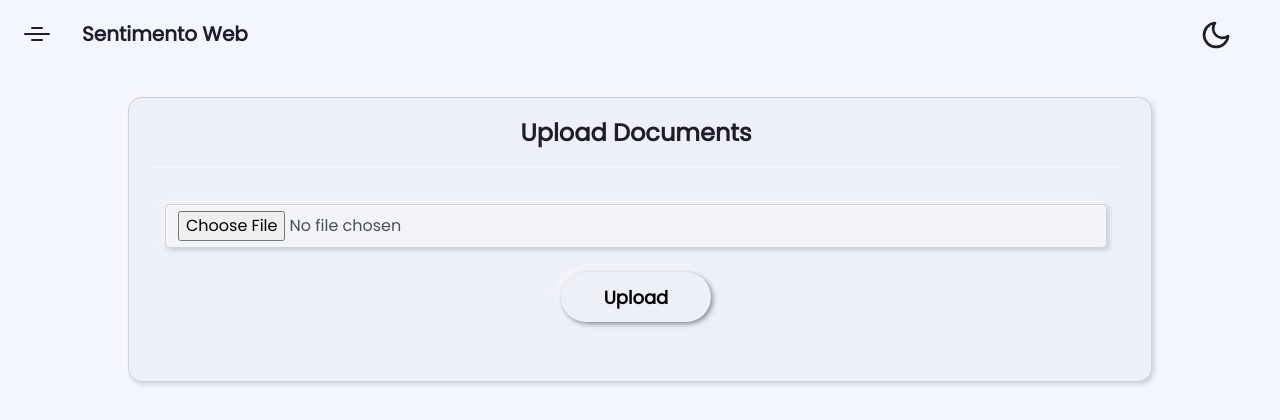
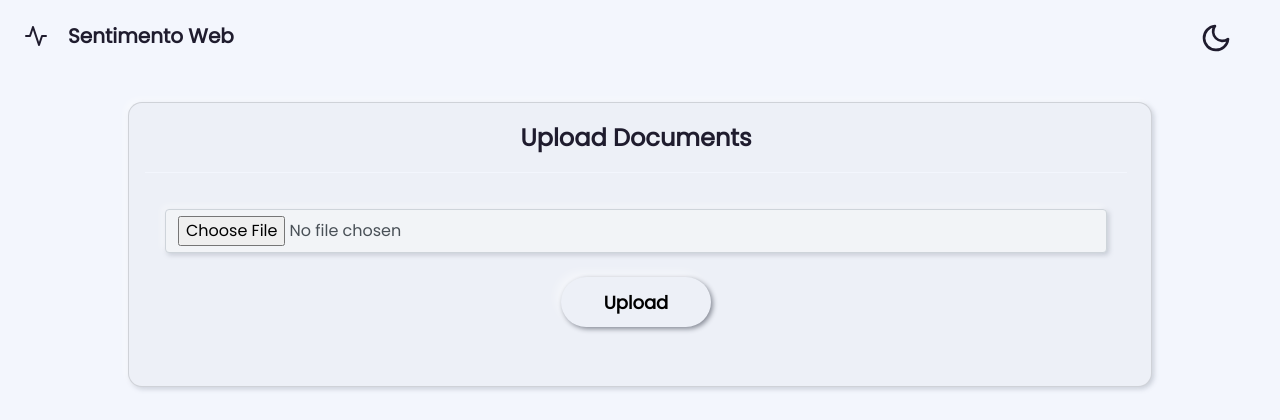
Before and after one commit to jackshendrikov/sensus-web, a Django app: page / in a window 1280 px wide. Shown: the top 420 px of the page. Run offline with Django 3.2, Linux system fonts and the light colour scheme; data that the repository does not hold is empty; parts of the project's set-up code (start-up, migrations or seed data) failed here and were passed over; some libraries are stand-ins or nearby versions.

Commit message:
Renamed upload view

```diff
--- a/analyzer/templates/analyzer/list.html
+++ b/analyzer/templates/analyzer/upload.html
@@ -16,7 +16,11 @@
 <div class="app-container">
     <div class="app-header">
         <div class="app-header-left">
-            <span class="app-icon"></span>
+            <span class="app-icon">
+                <svg xmlns="http://www.w3.org/2000/svg" width="24" height="24" viewBox="0 0 24 24" fill="none" stroke="currentColor" stroke-width="2" stroke-linecap="round" stroke-linejoin="round" class="feather feather-activity">
+                    <polyline points="22 12 18 12 15 21 9 3 6 12 2 12" />
+                </svg>
+            </span>
             <p class="app-name">Sentimento Web</p>
         </div>
 
@@ -44,7 +48,7 @@
         </div>
 
         <div class="card-body">
-            <form action="{% url "my-view" %}" method="post" enctype="multipart/form-data">
+            <form action="{% url "upload" %}" method="post" enctype="multipart/form-data">
                 {% csrf_token %}
                 <p>{{ form.non_field_errors }}</p>
                 <div class="upload" style="color: var(--app-container); text-align:center;">
@@ -67,8 +71,17 @@
 
 <span class="footer-title">JackShen Engeneering, {% now "Y" %}</span>
 
-<script src='{% static "home/js/analyzer.js" %}'></script>
-    <script src="https://code.jquery.com/jquery-3.5.1.js" integrity="sha256-QWo7LDvxbWT2tbbQ97B53yJnYU3WhH/C8ycbRAkjPDc=" crossorigin="anonymous"></script>
+<script>
+    document.addEventListener('DOMContentLoaded', function () {
+        let modeSwitch = document.querySelector('.mode-switch');
+
+        modeSwitch.addEventListener('click', function () {
+            document.documentElement.classList.toggle('dark');
+            modeSwitch.classList.toggle('active');
+        });
+    });
+</script>
+<script src="https://code.jquery.com/jquery-3.5.1.js" integrity="sha256-QWo7LDvxbWT2tbbQ97B53yJnYU3WhH/C8ycbRAkjPDc=" crossorigin="anonymous"></script>
 <script src="https://cdn.jsdelivr.net/npm/popper.js@1.16.1/dist/umd/popper.min.js" integrity="sha384-9/reFTGAW83EW2RDu2S0VKaIzap3H66lZH81PoYlFhbGU+6BZp6G7niu735Sk7lN" crossorigin="anonymous"></script>
 <script src="https://cdn.jsdelivr.net/npm/bootstrap@4.6.0/dist/js/bootstrap.min.js" integrity="sha384-+YQ4JLhjyBLPDQt//I+STsc9iw4uQqACwlvpslubQzn4u2UU2UFM80nGisd026JF" crossorigin="anonymous"></script>
 </body>
--- a/analyzer/urls.py
+++ b/analyzer/urls.py
@@ -1,10 +1,10 @@
 from django.urls import path
 from django.contrib.auth.decorators import login_required
 from . import views
-from .views import my_view
+from .views import upload
 
 urlpatterns = [
-    path('', my_view, name='my-view'),
+    path('', upload, name='upload'),
     path('home/', login_required(views.home), name='home_page'),
     path('predict/', login_required(views.prediction), name='prediction'),
 ]
--- a/analyzer/views.py
+++ b/analyzer/views.py
@@ -9,7 +9,7 @@ def home(request):
     return render(request, 'analyzer/home.html')
 
 
-def my_view(request):
+def upload(request):
     # Handle file upload
     if request.method == 'POST':
         form = DocumentForm(request.POST, request.FILES)
@@ -30,7 +30,7 @@ def my_view(request):
 
     # Render list page with the documents and the form
     context = {'documents': documents, 'form': form}
-    return render(request, 'analyzer/list.html', context)
+    return render(request, 'analyzer/upload.html', context)
 
 
 def prediction(request):
--- a/static/home/css/analyze.css
+++ b/static/home/css/analyze.css
@@ -94,34 +94,22 @@ button, a { cursor: pointer; }
 .app-header-right button { margin-left: 10px; }
 
 .app-icon {
-    width: 26px;
-    height: 2px;
-    border-radius: 4px;
-    background-color: var(--main-color);
-    position: relative;
+    color: var(--link-color);
+    transition: 0.2s;
+    border-radius: 50%;
+    flex-shrink: 0;
+    height: 40px;
+    display: flex;
+    justify-content: center;
+    align-items: center;
 }
-
-.app-icon:before, .app-icon:after {
-    content: "";
-    position: absolute;
-    width: 12px;
-    height: 2px;
-    border-radius: 4px;
-    background-color: var(--main-color);
-    left: 50%;
-    transform: translatex(-50%);
-}
-
-.app-icon:before { top: -6px; }
-
-.app-icon:after { bottom: -6px; }
 
 .app-name {
     color: var(--main-color);
     font-size: 20px;
     line-height: 24px;
     font-weight: 700;
-    margin: 0 32px;
+    margin: 0 20px;
 }
 
 .mode-switch {
```
Also changed, not shown: analyzer/templates/analyzer/home.html (+9 -5 lines).
